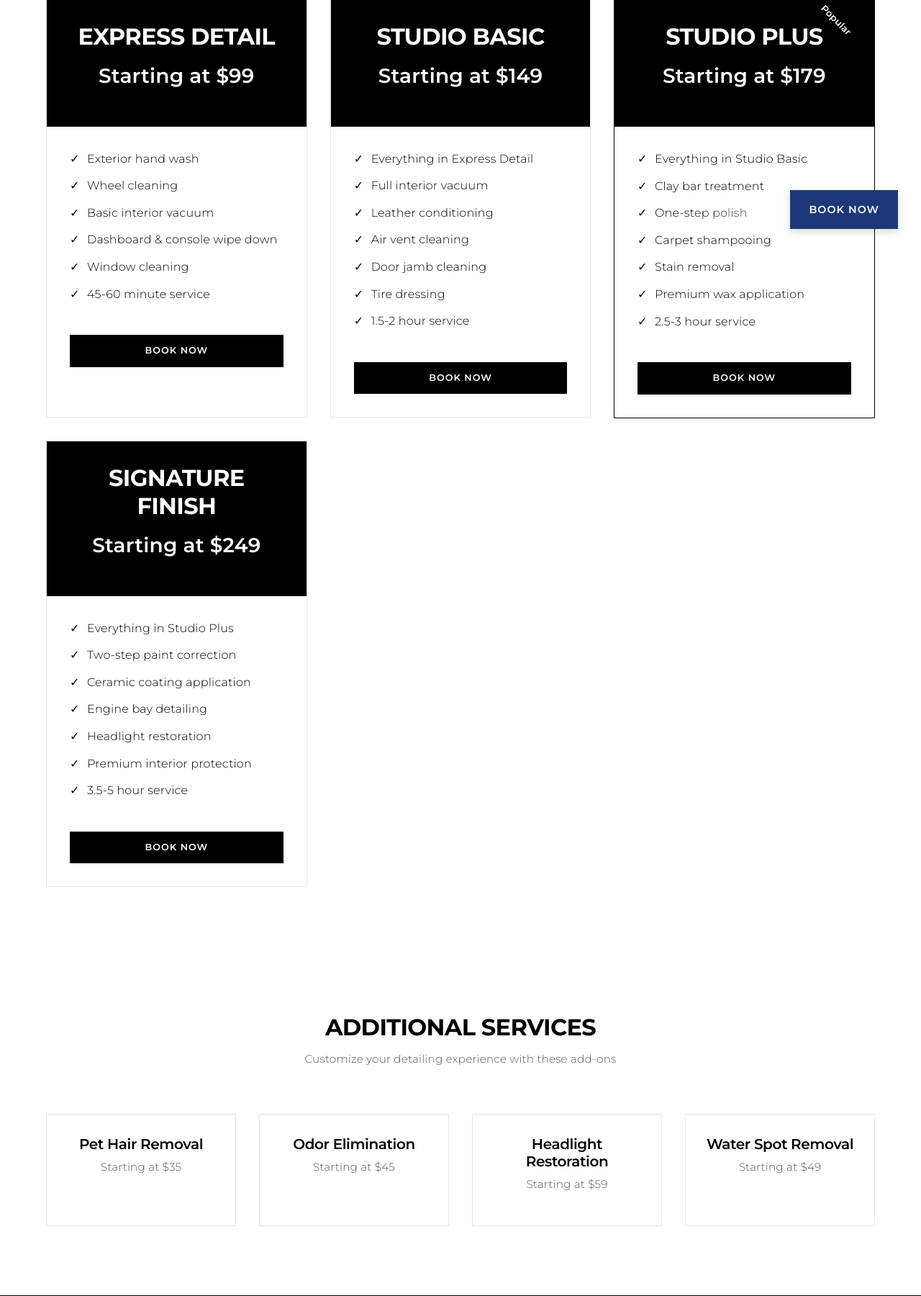
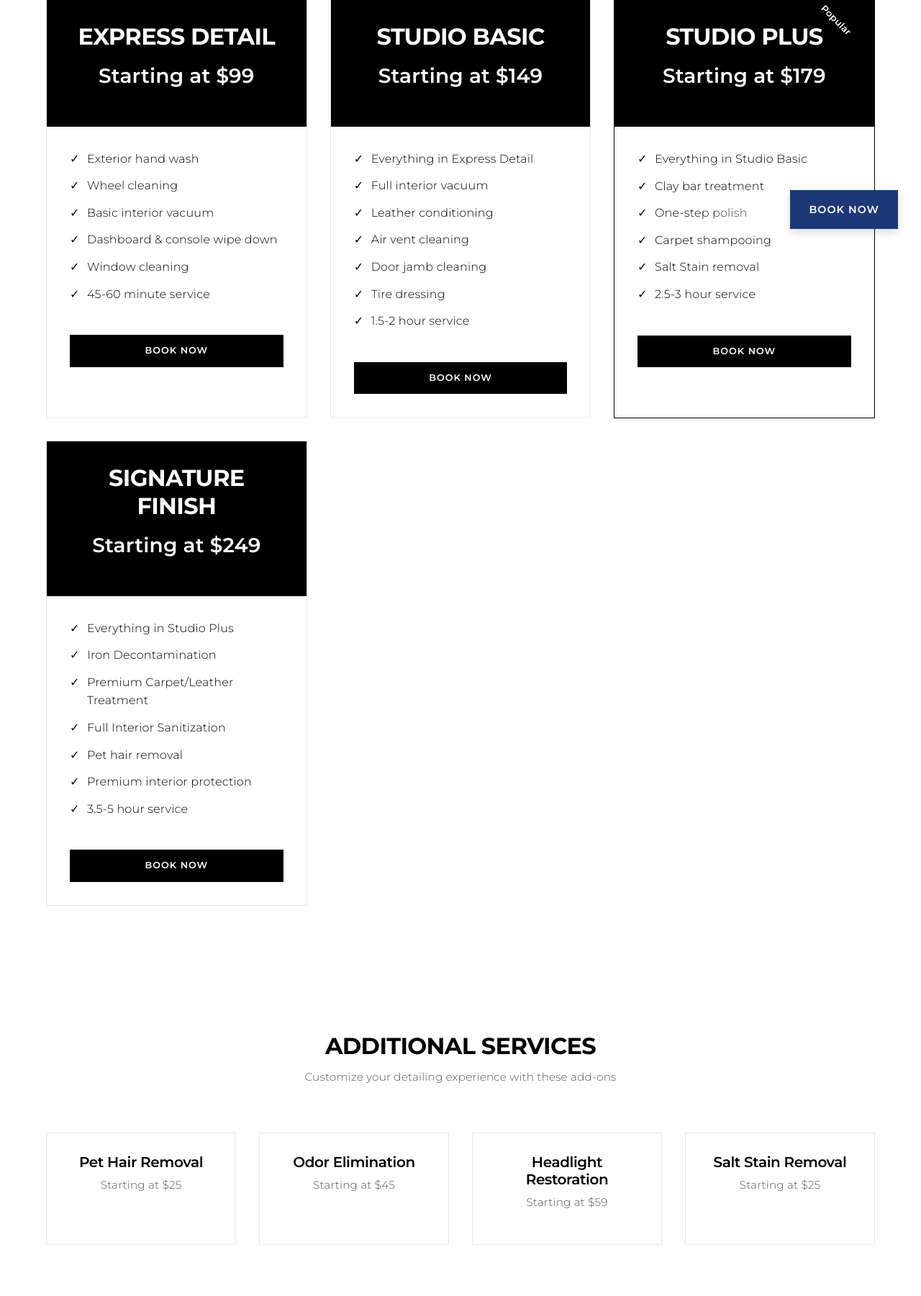
Before and after one commit to nashid7/refnautostudio, a Flask app: page /pricing in a window 1280 px wide. Shown: the part 464-2264 px from the top of the page at 72% size. Run offline with Flask 3, Linux system fonts and the light colour scheme.

Commit message:
Update pricing.html

```diff
--- a/templates/pricing.html
+++ b/templates/pricing.html
@@ -63,8 +63,7 @@
                 <li>Clay bar treatment</li>
                 <li>One-step polish</li>
                 <li>Carpet shampooing</li>
-                <li>Stain removal</li>
-                <li>Premium wax application</li>
+                <li>Salt Stain removal</li>
                 <li>2.5-3 hour service</li>
             </ul>
         </div>
@@ -81,10 +80,10 @@
         <div class="plan-features">
             <ul>
                 <li>Everything in Studio Plus</li>
-                <li>Two-step paint correction</li>
-                <li>Ceramic coating application</li>
-                <li>Engine bay detailing</li>
-                <li>Headlight restoration</li>
+                <li>Iron Decontamination</li>
+                <li>Premium Carpet/Leather Treatment</li>
+                <li>Full Interior Sanitization</li>
+                <li>Pet hair removal</li>
                 <li>Premium interior protection</li>
                 <li>3.5-5 hour service</li>
             </ul>
@@ -104,7 +103,7 @@
     <div class="services-grid">
         <div class="add-on" data-aos="fade-up" data-aos-delay="0">
             <h3>Pet Hair Removal</h3>
-            <p>Starting at $35</p>
+            <p>Starting at $25</p>
         </div>
         <div class="add-on" data-aos="fade-up" data-aos-delay="100">
             <h3>Odor Elimination</h3>
@@ -115,8 +114,8 @@
             <p>Starting at $59</p>
         </div>
         <div class="add-on" data-aos="fade-up" data-aos-delay="300">
-            <h3>Water Spot Removal</h3>
-            <p>Starting at $49</p>
+            <h3>Salt Stain Removal</h3>
+            <p>Starting at $25</p>
         </div>
     </div>
 </section>
```
